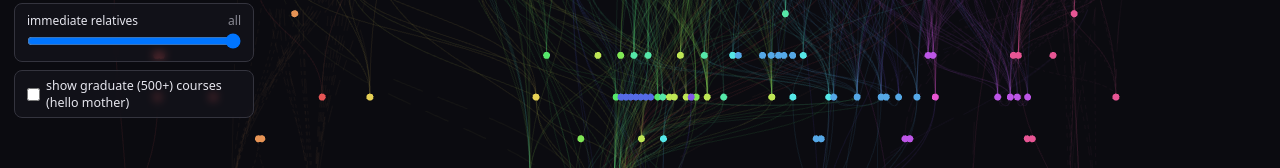
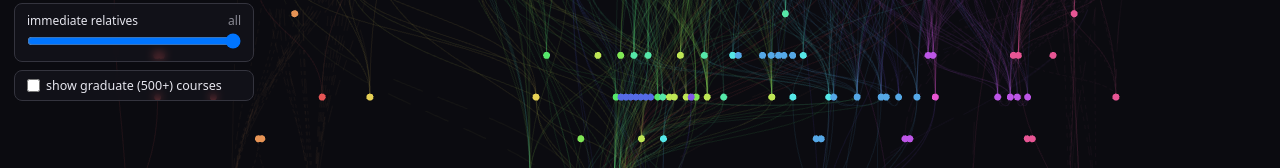
Before and after one commit to Jakovage/gmu-course-atlas, a React (Vite) app: page / in a window 1280 px wide. Shown: the part 428-596 px from the top of the page. Built offline with nearby package versions, Linux system fonts and the light colour scheme.

Commit message:
remove artifact

```diff
--- a/src/Galaxy.tsx
+++ b/src/Galaxy.tsx
@@ -694,7 +694,7 @@ export default function Galaxy() {
             checked={showGrad}
             onChange={(event) => setShowGrad(event.target.checked)}
           />
-          show graduate (500+) courses (hello mother)
+          show graduate (500+) courses
         </label>
       </div>
 
```
